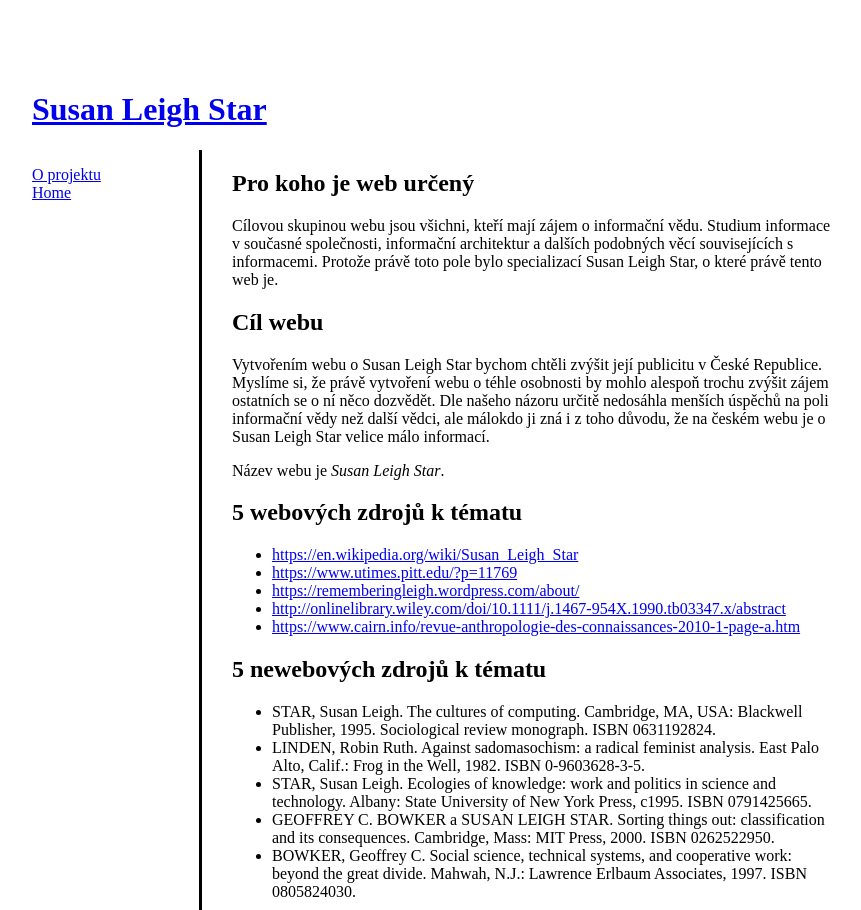
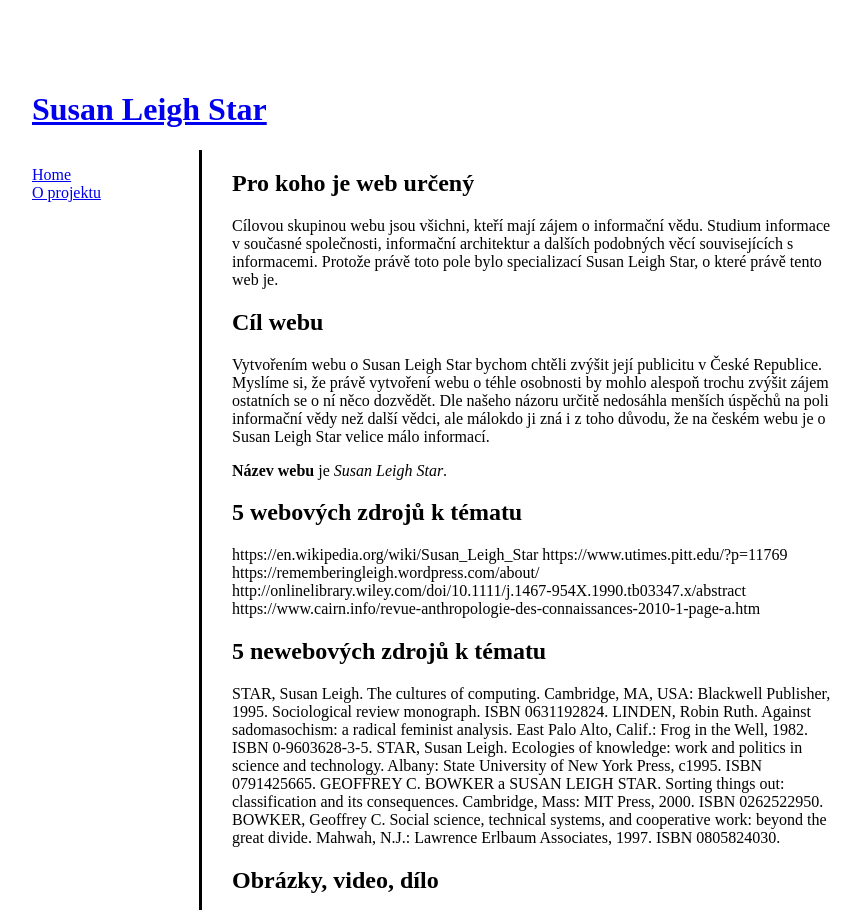
Before and after one commit to KT166/Learn-jekyll, a Jekyll site: the page built from O projektu.md, in a window 1280 px wide and 1400 px high, cut to the strip 0-910 px from the top of the window. Shown: the whole strip, without its empty margins (208-1069 px from the left). Built offline with Jekyll 4.4.1, drawn with Linux system fonts in a browser that asks for light colours; our own code applies the rules of GitHub Pages for plain Markdown files; comment, search, counter and statistics services are not loaded; part of the change alters nothing that is shown; some of the changed text lies outside the part shown.

```diff
--- a/O projektu.md
+++ b/O projektu.md
@@ -9,21 +9,21 @@ Cílovou skupinou webu jsou všichni, kteří mají zájem o informační vědu.
 ## Cíl webu
 Vytvořením webu o Susan Leigh Star bychom chtěli zvýšit její publicitu v České Republice. Myslíme si, že právě vytvoření webu o téhle osobnosti by mohlo alespoň trochu zvýšit zájem ostatních se o ní něco dozvědět. Dle našeho názoru určitě nedosáhla menších úspěchů na poli informační vědy než další vědci, ale málokdo ji zná i z toho důvodu, že na českém webu je o Susan Leigh Star velice málo informací.
 
-Název webu je *Susan Leigh Star*.
+**Název webu** je *Susan Leigh Star*.
 
 ## 5 webových zdrojů k tématu
-- <https://en.wikipedia.org/wiki/Susan_Leigh_Star>
-- <https://www.utimes.pitt.edu/?p=11769>
-- <https://rememberingleigh.wordpress.com/about/>
-- <http://onlinelibrary.wiley.com/doi/10.1111/j.1467-954X.1990.tb03347.x/abstract>
-- <https://www.cairn.info/revue-anthropologie-des-connaissances-2010-1-page-a.htm>
+https://en.wikipedia.org/wiki/Susan_Leigh_Star
+https://www.utimes.pitt.edu/?p=11769
+https://rememberingleigh.wordpress.com/about/
+http://onlinelibrary.wiley.com/doi/10.1111/j.1467-954X.1990.tb03347.x/abstract
+https://www.cairn.info/revue-anthropologie-des-connaissances-2010-1-page-a.htm
 
 ## 5 newebových zdrojů k tématu
-- STAR, Susan Leigh. The cultures of computing. Cambridge, MA, USA: Blackwell Publisher, 1995. Sociological review monograph. ISBN 0631192824.
-- LINDEN, Robin Ruth. Against sadomasochism: a radical feminist analysis. East Palo Alto, Calif.: Frog in the Well, 1982. ISBN 0-9603628-3-5.
-- STAR, Susan Leigh. Ecologies of knowledge: work and politics in science and technology. Albany: State University of New York Press, c1995. ISBN 0791425665.
-- GEOFFREY C. BOWKER a SUSAN LEIGH STAR. Sorting things out: classification and its consequences. Cambridge, Mass: MIT Press, 2000. ISBN 0262522950.
-- BOWKER, Geoffrey C. Social science, technical systems, and cooperative work: beyond the great divide. Mahwah, N.J.: Lawrence Erlbaum Associates, 1997. ISBN 0805824030.
+STAR, Susan Leigh. The cultures of computing. Cambridge, MA, USA: Blackwell Publisher, 1995. Sociological review monograph. ISBN 0631192824.
+LINDEN, Robin Ruth. Against sadomasochism: a radical feminist analysis. East Palo Alto, Calif.: Frog in the Well, 1982. ISBN 0-9603628-3-5.
+STAR, Susan Leigh. Ecologies of knowledge: work and politics in science and technology. Albany: State University of New York Press, c1995. ISBN 0791425665.
+GEOFFREY C. BOWKER a SUSAN LEIGH STAR. Sorting things out: classification and its consequences. Cambridge, Mass: MIT Press, 2000. ISBN 0262522950.
+BOWKER, Geoffrey C. Social science, technical systems, and cooperative work: beyond the great divide. Mahwah, N.J.: Lawrence Erlbaum Associates, 1997. ISBN 0805824030.
 
 ## Obrázky, video, dílo
 
@@ -36,9 +36,9 @@ Název webu je *Susan Leigh Star*.
 
 ## Naše vizuální inspirace pro budoucí vzhled webu je ve webech uvedených níže
 
-- <http://www.salomonssonagency.se/anders-de-la-motte>
-- <https://www.doller.cz/kontakty/>
-- <http://www.csszengarden.com/>
+http://www.salomonssonagency.se/anders-de-la-motte
+https://www.doller.cz/kontakty/
+http://www.csszengarden.com/
 
 
 ## Obsah tématu
```
